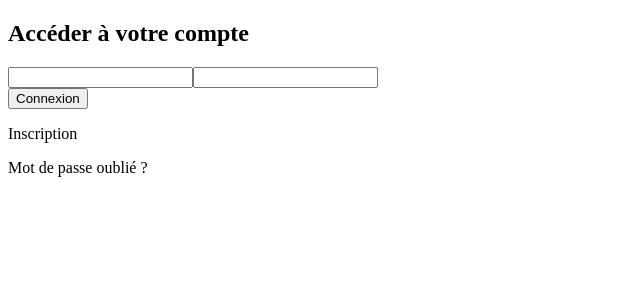
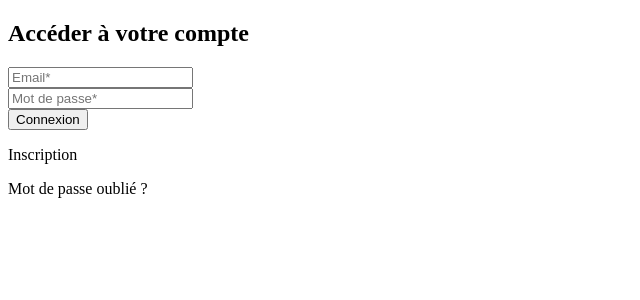
Before and after one commit to Arnaud-Chane/checkpoint-4, a React (Vite) app in the folder frontend/: page /login in a window 1280 px wide. Shown: the top 300 px of the page, without its empty margins (0-640 px from the left). Built offline with nearby package versions, Linux system fonts and the light colour scheme.

Commit message:
Adding Input component to login page

```diff
--- a/frontend/src/pages/Login.jsx
+++ b/frontend/src/pages/Login.jsx
@@ -1,6 +1,10 @@
-import React from "react";
+import React, { useState } from "react";
+import InputForm from "../components/InputForm";
 
 export default function Login() {
+  const [emailLogin, setEmailLogin] = useState("");
+  const [passwordLogin, setPasswordLogin] = useState("");
+
   const handleSubmit = async () => {
     console.info("test");
   };
@@ -10,9 +14,18 @@ export default function Login() {
       <h2>Accéder à votre compte</h2>
 
       <form onSubmit={handleSubmit}>
-        <input />
-
-        <input />
+        <InputForm
+          state={emailLogin}
+          setter={setEmailLogin}
+          type="email"
+          placeholder="Email*"
+        />
+        <InputForm
+          state={passwordLogin}
+          setter={setPasswordLogin}
+          type="password"
+          placeholder="Mot de passe*"
+        />
       </form>
       <div className="links-page-login">
         <div className="buttons-container-login-page">
```
